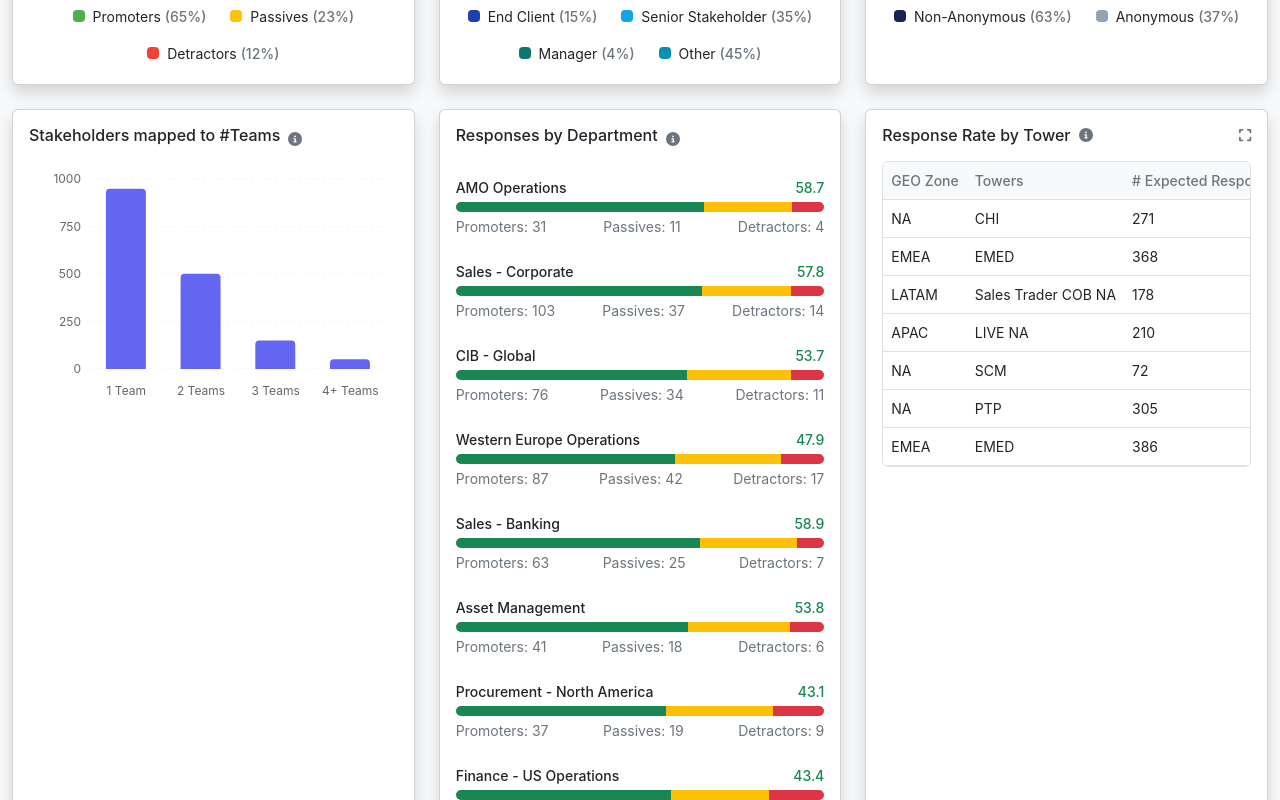
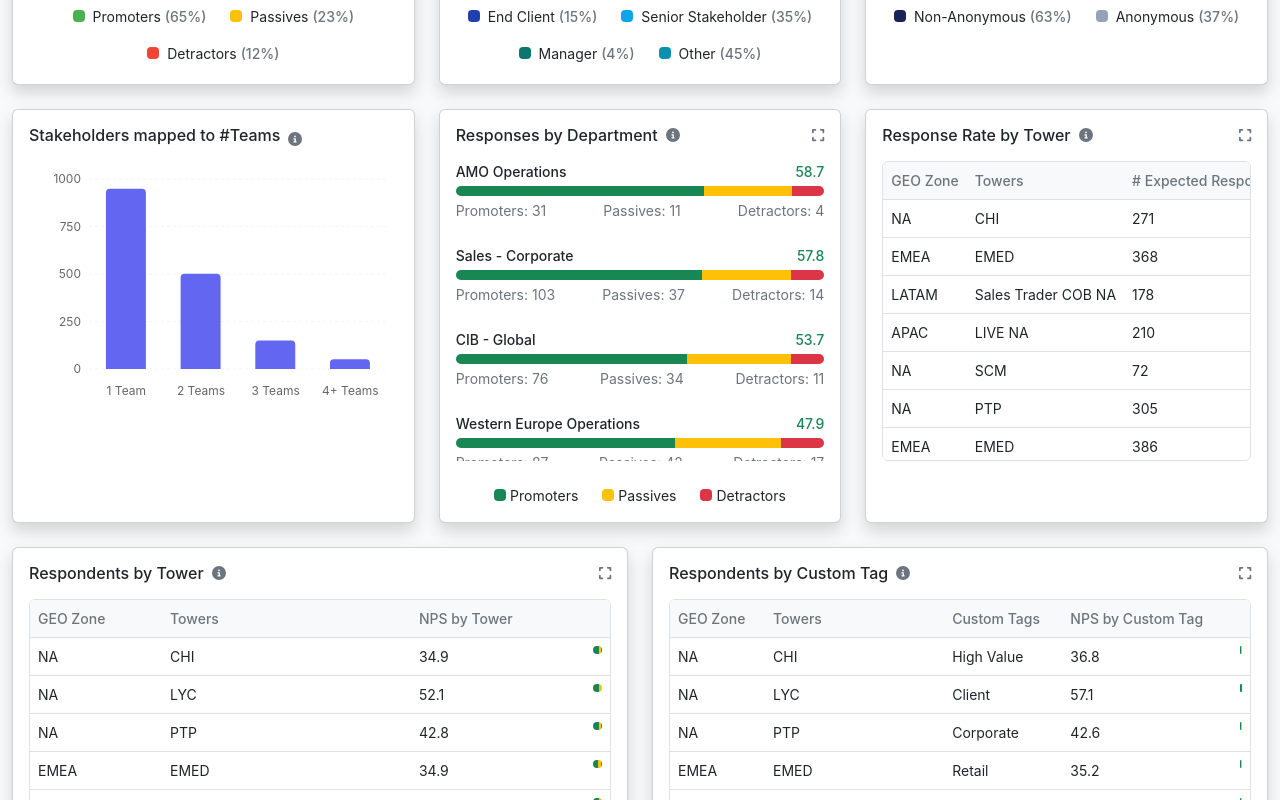
Before and after one commit to NagendraSethi/nps-insight-dashboard-react, a React (Vite) app: page / in a window 1280 px wide. Shown: the part 1040-1840 px from the top of the page. Built offline with nearby package versions, Linux system fonts and the light colour scheme.

Commit message:
Fix: Improve card and table UI
- Fixes the region card's horizontal line overflow.
- Implements scrollable behavior for long content in the department chart and tables.
- Addresses the issue with the table icon.

```diff
--- a/src/components/DataTable.jsx
+++ b/src/components/DataTable.jsx
@@ -1,7 +1,7 @@
 
-import React from 'react';
+import React, { useState } from 'react';
 import { FontAwesomeIcon } from '@fortawesome/react-fontawesome';
-import { faInfoCircle, faExpand } from '@fortawesome/free-solid-svg-icons';
+import { faInfoCircle, faExpand, faCompress } from '@fortawesome/free-solid-svg-icons';
 
 const ProgressBar = ({ segments }) => {
   return (
@@ -18,8 +18,15 @@ const ProgressBar = ({ segments }) => {
 };
 
 const DataTable = ({ title, columns, data, showProgressBar = false }) => {
+  const [expanded, setExpanded] = useState(false);
+
+  const toggleExpand = () => {
+    setExpanded(!expanded);
+  };
+
   return (
-    <div className="card shadow h-100">
+    <div className={`card shadow h-100 ${expanded ? 'expanded-card' : ''}`}
+         style={expanded ? {position: 'fixed', top: '10%', left: '5%', right: '5%', bottom: '10%', zIndex: 1050, maxWidth: '90%', maxHeight: '80vh'} : {}}>
       <div className="card-body">
         <div className="d-flex justify-content-between align-items-center mb-3">
           <div className="d-flex align-items-center">
@@ -31,20 +38,21 @@ const DataTable = ({ title, columns, data, showProgressBar = false }) => {
             />
           </div>
           <FontAwesomeIcon
-            icon={faExpand}
+            icon={expanded ? faCompress : faExpand}
             size="sm"
             className="text-secondary cursor-pointer"
+            onClick={toggleExpand}
           />
         </div>
 
-        <div className="table-responsive border rounded">
+        <div className="table-responsive border rounded" style={expanded ? {maxHeight: 'calc(100% - 70px)'} : {maxHeight: '300px'}}>
           <table className="table table-hover mb-0">
             <thead className="table-light">
               <tr>
                 {columns.map((column, index) => (
                   <th
                     key={index}
-                    className="py-2 small fw-medium text-secondary text-start"
+                    className="py-2 small fw-medium text-secondary text-start position-sticky bg-light top-0"
                   >
                     {column.header}
                   </th>
--- a/src/components/RegionBreakdown.jsx
+++ b/src/components/RegionBreakdown.jsx
@@ -9,7 +9,7 @@ const RegionBar = ({ region, value, total, color }) => {
         <span className="fw-medium">{region}</span>
         <span>{value}</span>
       </div>
-      <div className="bg-light rounded" style={{ height: '8px' }}>
+      <div className="bg-light rounded overflow-hidden" style={{ height: '8px' }}>
         <div
           className="rounded h-100 transition-all"
           style={{
--- a/src/components/StackedBarChart.jsx
+++ b/src/components/StackedBarChart.jsx
@@ -1,7 +1,7 @@
 
 import React from 'react';
 import { FontAwesomeIcon } from '@fortawesome/react-fontawesome';
-import { faInfoCircle } from '@fortawesome/free-solid-svg-icons';
+import { faInfoCircle, faExpand } from '@fortawesome/free-solid-svg-icons';
 
 const StackedBar = ({ promoters, passives, detractors, total }) => {
   const promoterPercent = (promoters / total) * 100;
@@ -27,15 +27,28 @@ const StackedBar = ({ promoters, passives, detractors, total }) => {
 };
 
 const StackedBarChart = ({ data, title }) => {
+  const handleExpandClick = () => {
+    // Toggle a class or state to expand the chart to full screen
+    console.log("Expand chart clicked");
+  };
+
   return (
     <div className="card shadow h-100">
       <div className="card-body">
-        <div className="d-flex align-items-center mb-3">
-          <h5 className="card-title fs-6 fw-medium text-dark">{title}</h5>
-          <FontAwesomeIcon icon={faInfoCircle} size="sm" className="text-secondary ms-2" />
+        <div className="d-flex justify-content-between align-items-center mb-3">
+          <div className="d-flex align-items-center">
+            <h5 className="card-title fs-6 fw-medium text-dark mb-0">{title}</h5>
+            <FontAwesomeIcon icon={faInfoCircle} size="sm" className="text-secondary ms-2" />
+          </div>
+          <FontAwesomeIcon
+            icon={faExpand}
+            size="sm"
+            className="text-secondary cursor-pointer"
+            onClick={handleExpandClick}
+          />
         </div>
 
-        <div className="mt-4">
+        <div className="chart-scroll-container" style={{ maxHeight: '300px', overflowY: 'auto' }}>
           {data.map((item, index) => {
             const total = item.promoters + item.passives + item.detractors;
             const npsScore = ((item.promoters - item.detractors) / total * 100).toFixed(1);
--- a/src/index.css
+++ b/src/index.css
@@ -86,3 +86,50 @@ body {
 .flex-wrap {
   flex-wrap: wrap;
 }
+
+/* Scrollable container for charts */
+.chart-scroll-container {
+  scrollbar-width: thin;
+  scrollbar-color: #d1d5db transparent;
+}
+
+.chart-scroll-container::-webkit-scrollbar {
+  width: 6px;
+}
+
+.chart-scroll-container::-webkit-scrollbar-track {
+  background: transparent;
+}
+
+.chart-scroll-container::-webkit-scrollbar-thumb {
+  background-color: #d1d5db;
+  border-radius: 20px;
+}
+
+/* Expanded card modal-like styling */
+.expanded-card {
+  background-color: #fff;
+  box-shadow: 0 10px 25px rgba(0, 0, 0, 0.2) !important;
+  transition: all 0.3s ease;
+  z-index: 1050;
+}
+
+/* Fix for sticky header in tables */
+.table-responsive {
+  position: relative;
+  overflow-y: auto;
+}
+
+.position-sticky {
+  position: sticky;
+  z-index: 1;
+}
+
+.top-0 {
+  top: 0;
+}
+
+/* Ensure progress bars stay within container */
+.overflow-hidden {
+  overflow: hidden;
+}
```
